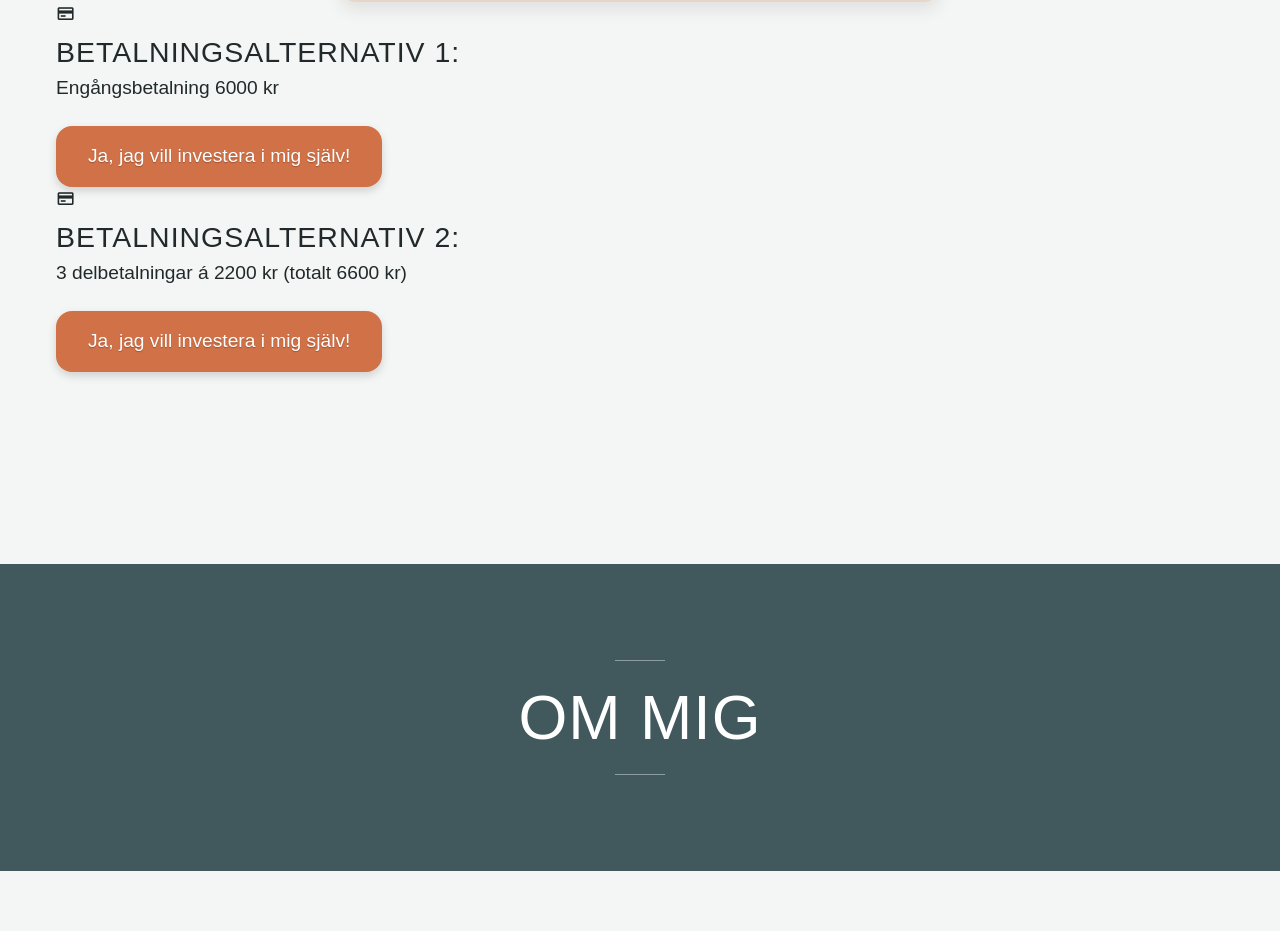
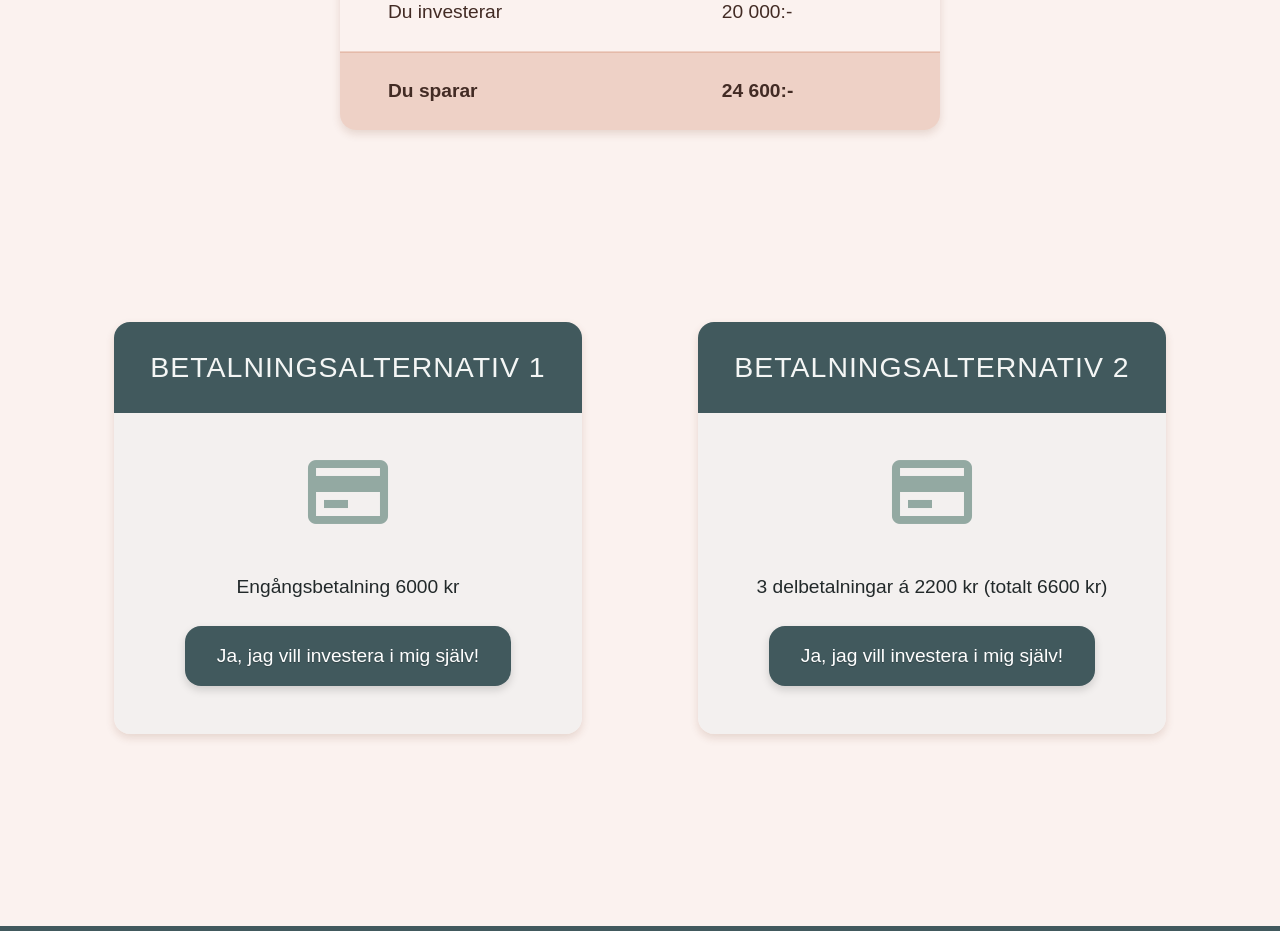
Before and after one commit to MatildaMared/dothingsyourway-homepage, a React (Create React App) app: page /stressfrihet in a window 1280 px wide. Shown: the part 1742-2673 px from the top of the page. Built offline with nearby package versions, Linux system fonts and the light colour scheme; a web font is replaced by a local one.

Commit message:
add content in offer section

```diff
--- a/src/pages/SalesPage/Offer.tsx
+++ b/src/pages/SalesPage/Offer.tsx
@@ -77,43 +77,43 @@ function Offer() {
                     </tr>
                 </Table>
             </section>
-            <div>
-                <div>
-                    <div>
-                        <i className="icon bx bx-credit-card"></i>
+            <PaymentOptions>
+                <article>
+                    <h3>Betalningsalternativ 1</h3>
+                    <div className="icon">
+                        <i className="bx bx-credit-card"></i>
                     </div>
-                    <h3>Betalningsalternativ 1:</h3>
                     <p>Engångsbetalning 6000 kr</p>
                     <a
                         href="https://dothingsyourway.thrivecart.com/stressfrihet-intro/"
                         target="_blank"
                         rel="noreferrer"
                     >
-                        <Button secondary>Ja, jag vill investera i mig själv!</Button>
+                        <Button>Ja, jag vill investera i mig själv!</Button>
                     </a>
-                </div>
-                <div></div>
-                <div>
-                    <div>
-                        <i className="icon bx bx-credit-card"></i>
+                </article>
+                <article>
+                    <h3>Betalningsalternativ 2</h3>
+                    <div className="icon">
+                        <i className="bx bx-credit-card"></i>
                     </div>
-                    <h3>Betalningsalternativ 2:</h3>
                     <p>3 delbetalningar á 2200 kr (totalt 6600 kr)</p>
                     <a
                         href="https://dothingsyourway.thrivecart.com/stressfrihet-intro/"
                         target="_blank"
                         rel="noreferrer"
                     >
-                        <Button secondary>Ja, jag vill investera i mig själv!</Button>
+                        <Button>Ja, jag vill investera i mig själv!</Button>
                     </a>
-                </div>
-            </div>
+                </article>
+            </PaymentOptions>
         </Wrapper>
     );
 }
 
 const Wrapper = styled.section`
     padding-block-end: var(--spacing-xl);
+    background-color: var(--color-white-secondary);
 
     & > *:not(:first-child) {
         max-width: var(--max-width);
@@ -137,7 +137,9 @@ const List = styled.ul`
     max-width: 1000px;
     display: grid;
     grid-column-gap: 3rem;
+    grid-row-gap: var(--spacing-medium);
     grid-template-columns: repeat(2, 1fr);
+    margin-bottom: var(--spacing-xl);
 
     @media (max-width: 1000px) {
         grid-template-columns: 1fr;
@@ -146,7 +148,6 @@ const List = styled.ul`
 
     & li {
         position: relative;
-        margin-bottom: var(--spacing-medium);
 
         &::before {
             content: "🧡";
@@ -159,7 +160,6 @@ const List = styled.ul`
 `;
 
 const Table = styled.table`
-    /* border: 1px solid var(--color-secondary-dark); */
     border-spacing: 0;
     border-radius: 1rem;
     overflow: hidden;
@@ -167,7 +167,8 @@ const Table = styled.table`
     width: 100%;
     max-width: 600px;
     color: var(--color-secondary-darkest);
-    box-shadow: 0 0.5rem 1rem rgba(62, 45, 37, 0.1);
+    box-shadow: 0 0.25rem 0.5rem #6f371e26;
+    margin-block-end: var(--spacing-xl);
 
     & tr,
     td,
@@ -184,7 +185,6 @@ const Table = styled.table`
         color: var(--color-white);
         text-transform: uppercase;
         letter-spacing: 2px;
-        text-align: left;
         font-family: var(--font-secondary);
         background-color: var(--color-secondary-dark);
     }
@@ -204,4 +204,45 @@ const Table = styled.table`
     }
 `;
 
+const PaymentOptions = styled.section`
+    display: flex;
+    justify-content: space-around;
+
+    & article {
+        border-radius: 1rem;
+        color: var(--color-black);
+        display: flex;
+        flex-direction: column;
+        align-items: center;
+        background-color: #eef0ef94;
+        flex-basis: 40%;
+        box-shadow: 0 0.25rem 0.5rem #6f371e26;
+        padding-block-end: 3rem;
+
+        & > *:not(:first-child) {
+            padding: 0 2rem;
+        }
+
+        & > :first-child {
+            background-color: var(--color-primary-dark);
+            color: var(--color-white);
+            text-align: center;
+            width: 100%;
+            padding: 1.5rem 2rem;
+            border-radius: 1rem 1rem 0 0;
+            margin-bottom: 1rem;
+        }
+
+        & h3 {
+            font-size: var(--font-md);
+        }
+
+        & .icon {
+            color: var(--color-primary);
+            opacity: 0.8;
+            font-size: 6rem;
+        }
+    }
+`;
+
 export default Offer;
```
